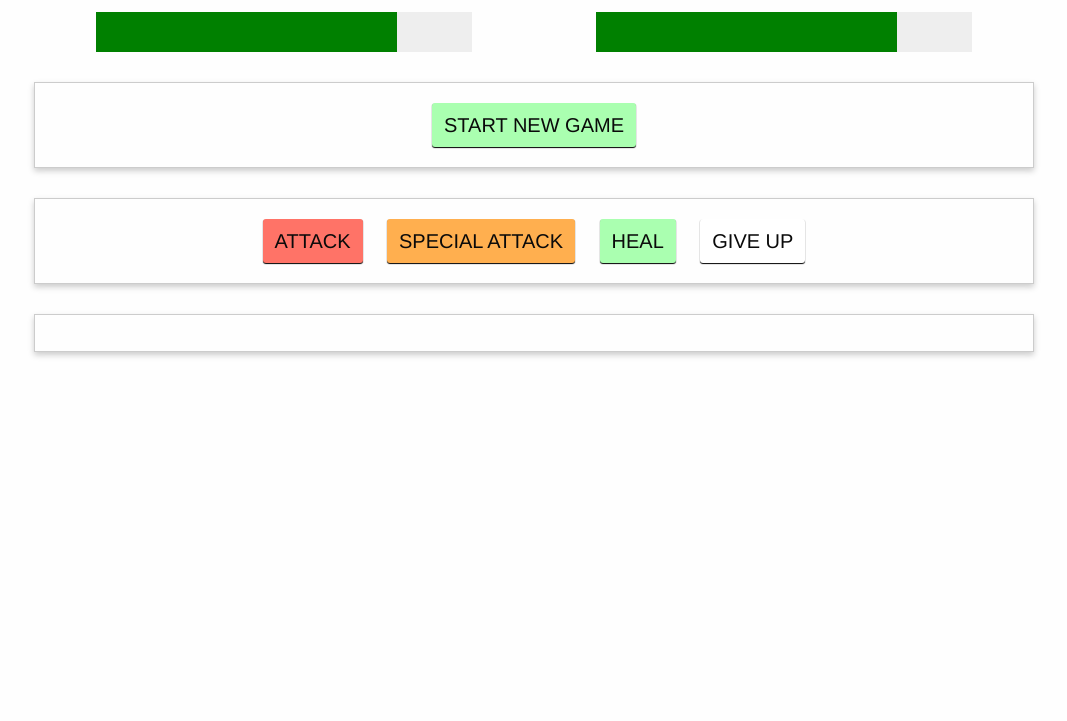
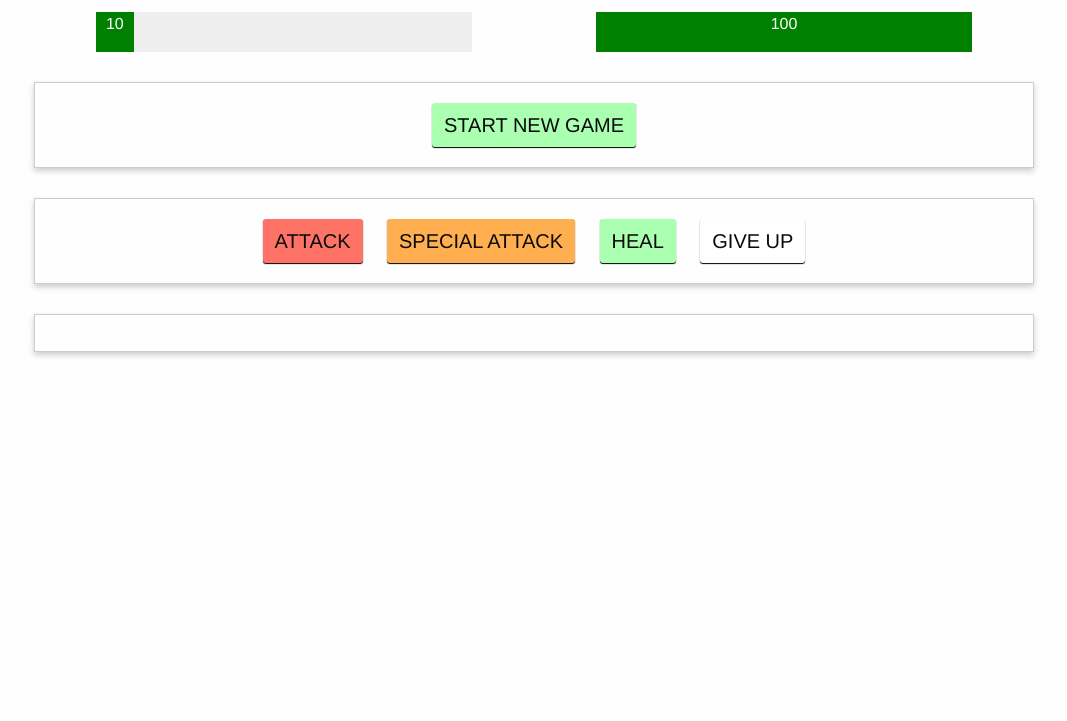
Before and after one commit to aakashsr/Monster-Battle, a plain HTML site: page index.html in a window 1280 px wide. Shown: the part 79-800 px from the top of the page, without its empty margins (106-1173 px from the left). Drawn offline with nearby package versions, Linux system fonts and the light colour scheme.

Commit message:
added styles to healthbar to adjust it's  as per data

```diff
--- a/app.js
+++ b/app.js
@@ -1,7 +1,8 @@
 new Vue({
     el: '#app',
     data: {
-        playerHealth: 100,
-        monsterHealth: 100
+        playerHealth: 10,
+        monsterHealth: 100,
+        isRunning: false
     }
 })
--- a/index.html
+++ b/index.html
@@ -14,16 +14,18 @@
             <div class="small-6 columns">
                 <h1 class="text-center">YOU</h1>
                 <div class="healthbar">
-                    <div class="healthbar text-center" style="background-color: green; margin: 0; color: white;">
-
+                    <div class="healthbar text-center" style="background-color: green; margin: 0; color: white;"
+                        :style="{width: playerHealth+'%'}">
+                        {{playerHealth}}
                     </div>
                 </div>
             </div>
             <div class="small-6 columns">
                 <h1 class="text-center">MONSTER</h1>
                 <div class="healthbar">
-                    <div class="healthbar text-center" style="background-color: green; margin: 0; color: white;">
-
+                    <div class="healthbar text-center" style="background-color: green; margin: 0; color: white;"
+                        :style="{width: monsterHealth+'%'}">
+                        {{monsterHealth}}
                     </div>
                 </div>
             </div>
```
